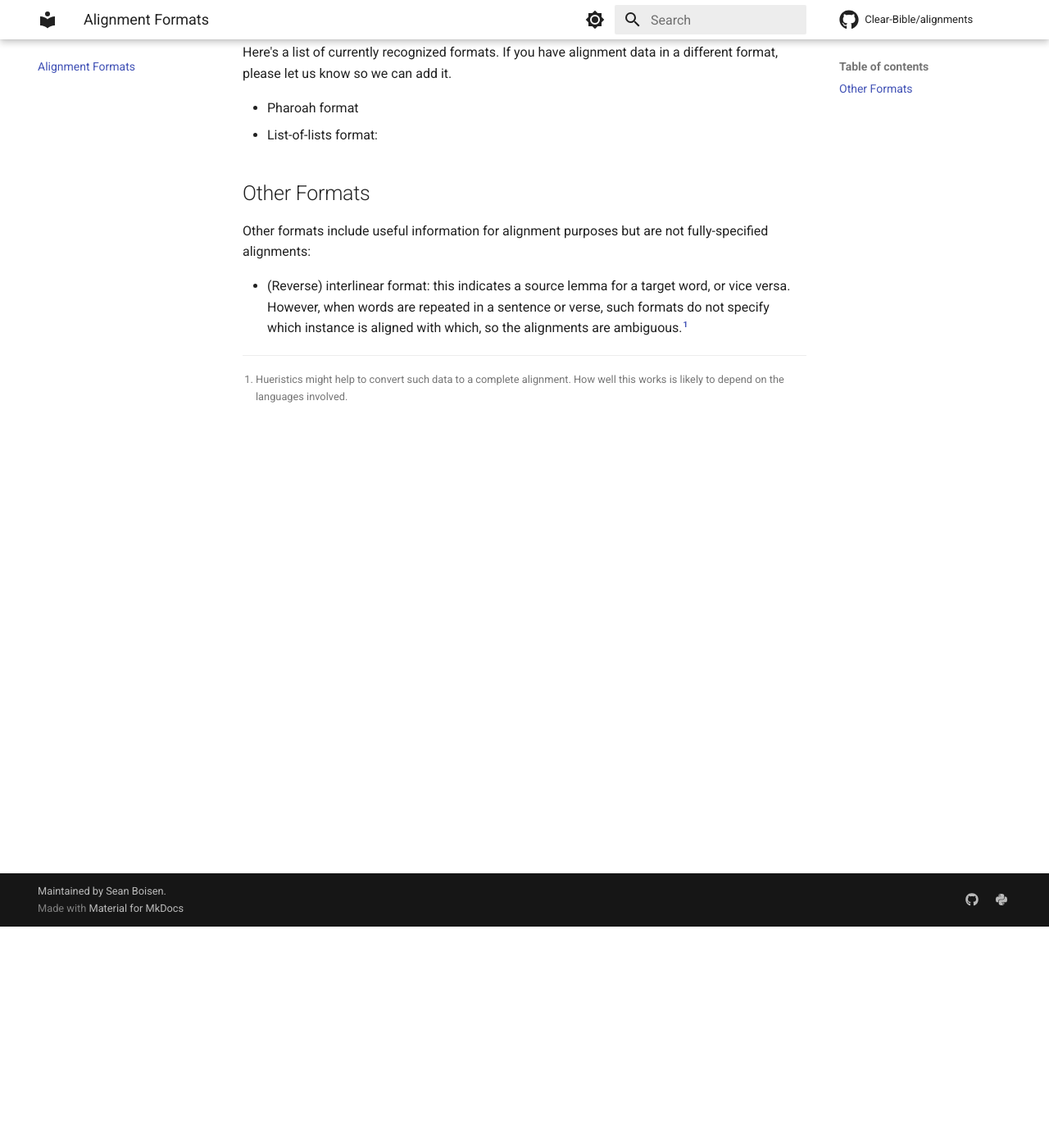
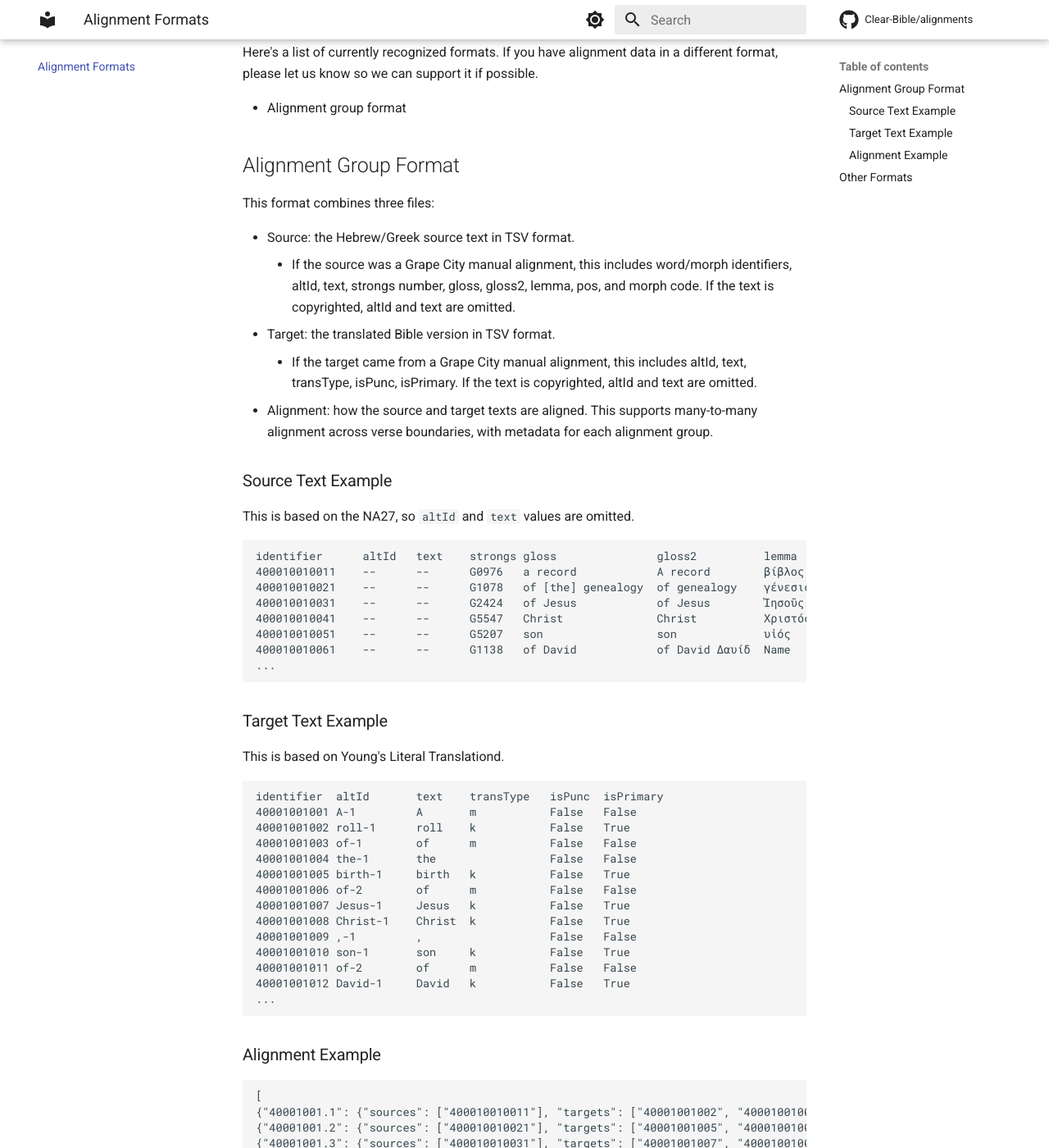
Before and after one commit to Clear-Bible/Alignments, an MkDocs documentation site: the page built from docs/formats.md, in a window 1280 px wide and 1400 px high, scrolled down 270 px. Shown: the whole window at 82% size. Built offline with MkDocs 1.6.1 and Material for MkDocs 9.7.7, drawn with Linux system fonts in a browser that asks for light colours; comment, search, counter and statistics services are not loaded; some of the changed text lies outside the part shown.

Commit message:
Updated documentation

````diff
--- a/docs/formats.md
+++ b/docs/formats.md
@@ -6,10 +6,79 @@ data, and we hope one will be developed, in the meantime we will
 support data in a variety of formats.
 
 Here's a list of currently recognized formats. If you have alignment
-data in a different format, please let us know so we can add it.
+data in a different format, please let us know so we can support it if
+possible.
 
-* Pharoah format
-* List-of-lists format:
+* Alignment group format
+
+## Alignment Group Format
+
+This format combines three files:
+
+* Source: the Hebrew/Greek source text in TSV format.
+    * If the source was a Grape City manual alignment, this includes
+      word/morph identifiers, altId, text, strongs number, gloss,
+      gloss2, lemma, pos, and morph code. If the text is copyrighted,
+      altId and text are omitted.
+* Target: the translated Bible version in TSV format.
+    * If the target came from a Grape City manual alignment, this
+      includes altId, text, transType, isPunc, isPrimary. If the text
+      is copyrighted, altId and text are omitted.
+* Alignment: how the source and target texts are aligned. This
+  supports many-to-many alignment across verse boundaries, with
+  metadata for each alignment group.
+
+### Source Text Example
+
+This is based on the NA27, so `altId` and `text` values are omitted.
+
+```
+identifier		altId	text	strongs	gloss				gloss2			lemma	pos		morph
+400010010011	--		--		G0976	a record			A record		βίβλος	noun	n- -nsf-
+400010010021	--		--		G1078	of [the] genealogy	of genealogy	γένεσις	noun	n- -gsf-
+400010010031	--		--		G2424	of Jesus			of Jesus		Ἰησοῦς	Name	nr -gsm-
+400010010041	--		--		G5547	Christ				Christ			Χριστός	Name	nr -gsm-
+400010010051	--		--		G5207	son					son				υἱός	noun	n- -gsm-
+400010010061	--		--		G1138	of David			of David Δαυίδ	Name	nr -gsm-
+...
+```
+
+### Target Text Example
+
+This is based on Young's Literal Translationd.
+
+```
+identifier	altId		text	transType	isPunc	isPrimary
+40001001001	A-1			A		m			False	False
+40001001002	roll-1		roll	k			False	True
+40001001003	of-1		of		m			False	False
+40001001004	the-1		the					False	False
+40001001005	birth-1		birth	k			False	True
+40001001006	of-2		of		m			False	False
+40001001007	Jesus-1		Jesus	k			False	True
+40001001008	Christ-1	Christ	k			False	True
+40001001009	,-1			,					False	False
+40001001010	son-1		son		k			False	True
+40001001011	of-2		of		m			False	False
+40001001012	David-1		David	k			False	True
+...
+```
+
+### Alignment Example
+
+```
+[
+{"40001001.1": {"sources": ["400010010011"], "targets": ["40001001002", "40001001001"], "meta": {"process": "manual"}}},
+{"40001001.2": {"sources": ["400010010021"], "targets": ["40001001005", "40001001003"], "meta": {"process": "manual"}}},
+{"40001001.3": {"sources": ["400010010031"], "targets": ["40001001007", "40001001006"], "meta": {"process": "manual"}}},
+{"40001001.4": {"sources": ["400010010041"], "targets": ["40001001008"], "meta": {"process": "manual"}}},
+{"40001001.5": {"sources": ["400010010051"], "targets": ["40001001010"], "meta": {"process": "manual"}}},
+{"40001001.6": {"sources": ["400010010061"], "targets": ["40001001012", "40001001011"], "meta": {"process": "manual"}}},
+{"40001001.7": {"sources": ["400010010071"], "targets": ["40001001014"], "meta": {"process": "manual"}}},
+{"40001001.8": {"sources": ["400010010081"], "targets": ["40001001016", "40001001015"], "meta": {"process": "manual"}}},
+{"40001002.1": {"sources": ["400010020011"], "targets": ["40001002001"], "meta": {"process": "manual"}}},
+...
+```
 
 ## Other Formats
 
--- a/mkdocs.yml
+++ b/mkdocs.yml
@@ -11,6 +11,8 @@ nav:
   - Home: index.md
   - Alignment Formats: formats.md
   - Alignment Metadata: metadata.md
+  - Glossary: glossary.md
+  - Workflow: workflow.md
   - Modules: modules.md
   - Other Resources: resources.md
 plugins:
````
Also changed, not shown: docs/workflow.md (added, +1 -0 lines).
